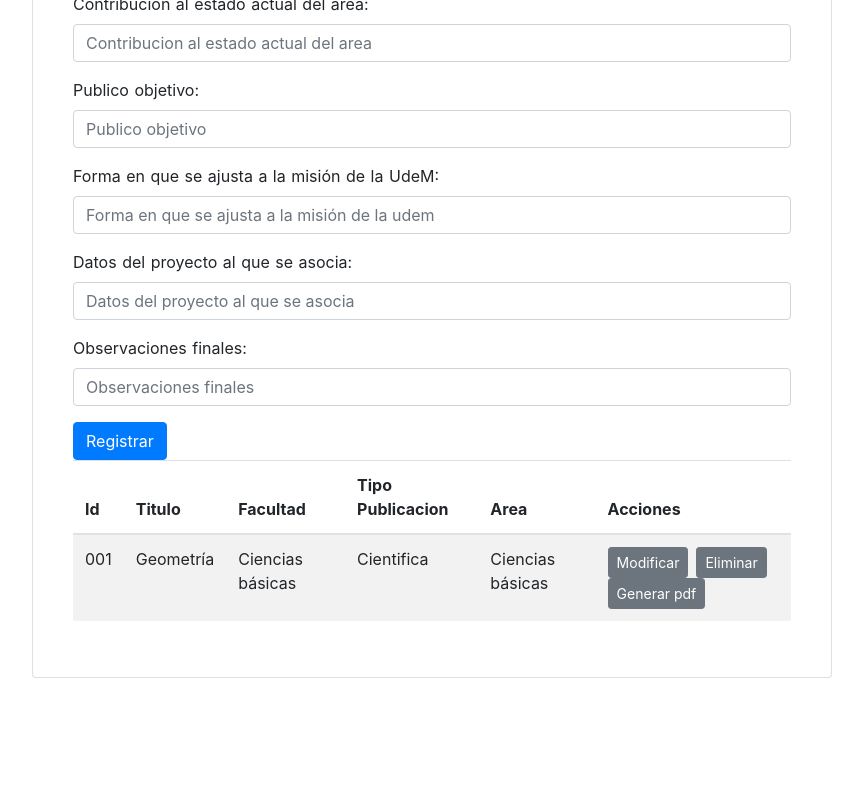
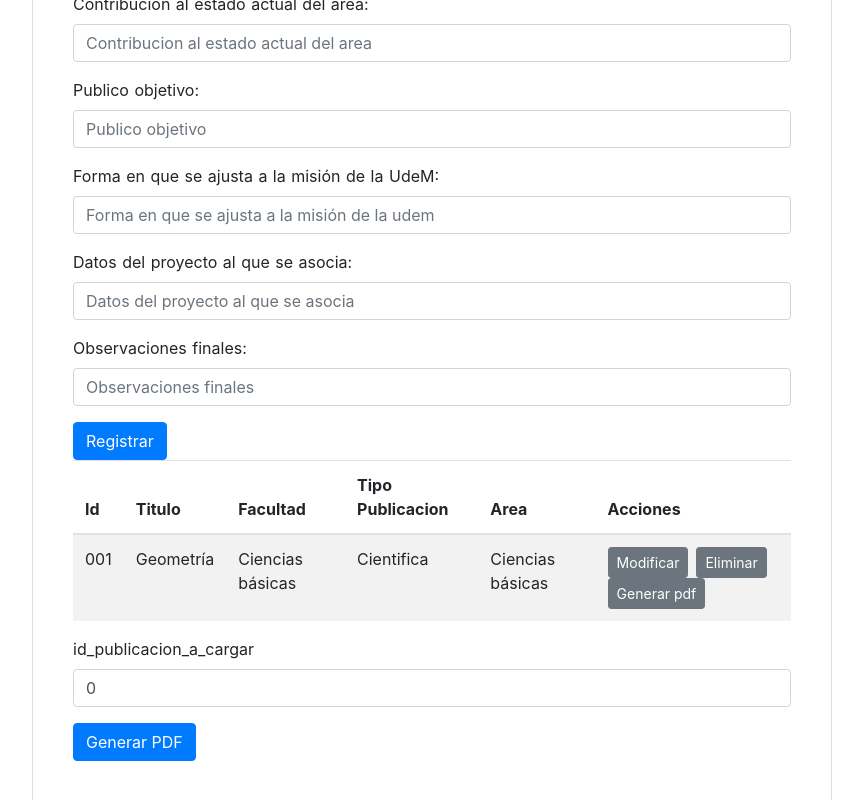
Before and after one commit to JsonVM/proyect, a Nuxt app in the folder gestion-publicacion/: page /info-publicacion in a window 1280 px wide. Shown: the part 864-1664 px from the top of the page, without its empty margins (53-916 px from the left). Before the commit the page ends 1550 px from the top, so only its background shows below. Built offline with nearby package versions, Linux system fonts and the light colour scheme; no server answers.

Commit message:
Generar pdf

```diff
--- a/gestion-publicacion/assets/info-publicacion.js
+++ b/gestion-publicacion/assets/info-publicacion.js
@@ -6,7 +6,7 @@ export default {
   data() {
     return {
       enEdicion: false,
-
+      id_publicacion_a_cargar:0,
       //en este json se almacena la información agregada de las publicaciones(obraas)
       publicacion: {
         id: "",
@@ -99,6 +99,21 @@ export default {
 
     },
 
+    cargarUnaPublicacion(){
+      let url = "http://localhost:3001/info-publicacion/"+id_publicacion_a_cargar;
+      axios.get(url).then(respuesta => {
+        let data = respuesta.data;
+        if(data.ok){
+          let pub = data.info;
+          generarPdf(pub);
+        }
+        this.mensaje = data.mensaje;
+        console.log(respuesta);
+
+      }).catch(error => {
+        console.log(this.mensaje = "Ha ocurrido un error")});
+    },
+
     //Actualiza los datos de una publicacion
     actualizarPublicacion() {
       let posicion = this.lista_publicaciones.findIndex(
--- a/gestion-publicacion/pages/info-publicacion.vue
+++ b/gestion-publicacion/pages/info-publicacion.vue
@@ -188,6 +188,22 @@
                   <b-button size="sm" @click="eliminarPublicacion(row)" class="mr-2">Generar pdf</b-button>
                 </template>
               </b-table>
+
+              <b-form action="javascript:void(0)" @submit="cargarUnaPublicacion()">
+              <b-form-group
+                id="in-id_publicacion_a_cargar"
+                label="id_publicacion_a_cargar"
+                label-for="id_publicacion_a_cargar"
+              >
+                <b-form-input
+                  id="id_publicacion_a_cargar"
+                  v-model="id_publicacion_a_cargar"
+                  required
+                  placeholder="id de publicacion a obtener"
+                ></b-form-input>
+              </b-form-group>
+              <b-button type="submit" variant="primary">Generar PDF</b-button>
+            </b-form>
             </b-card-body>
           </b-card>
         </b-col>
```
Also changed, not shown: gestion-publicacion/assets/pdf.js (+2 -11 lines).
